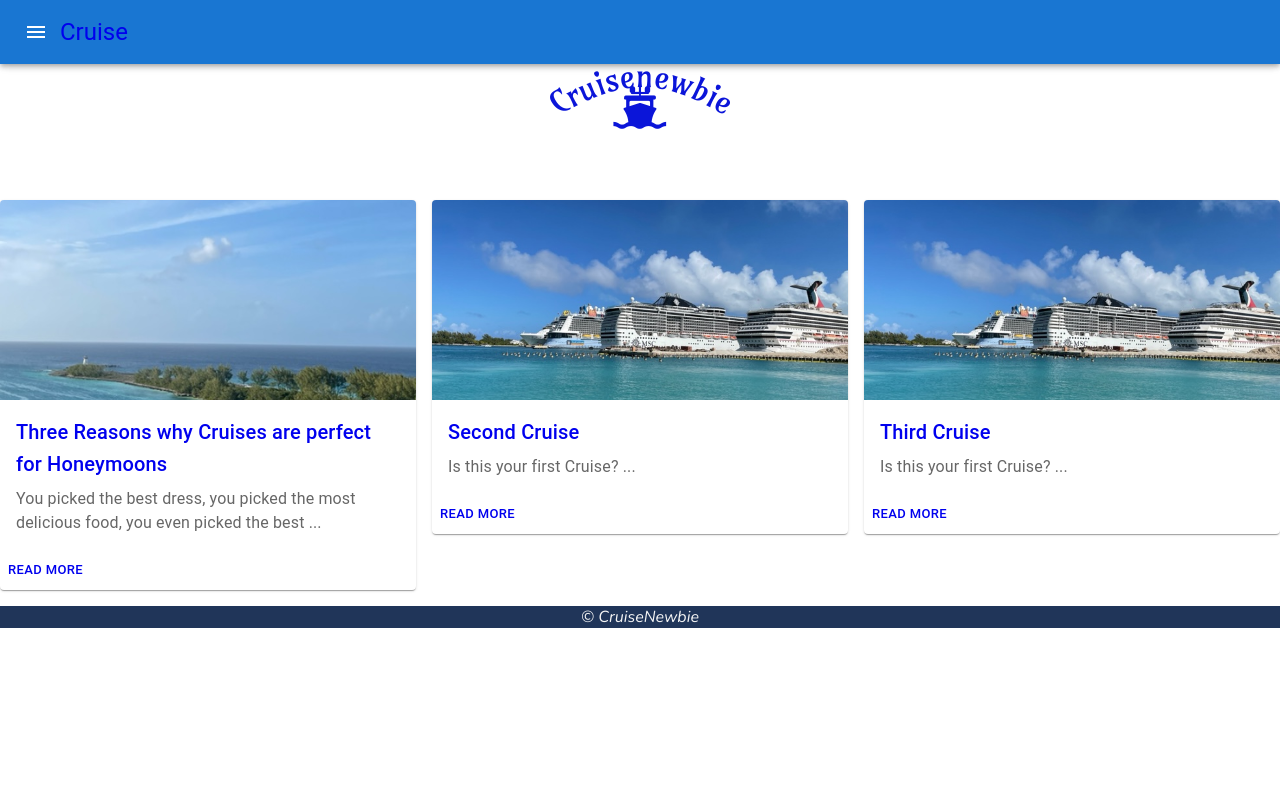
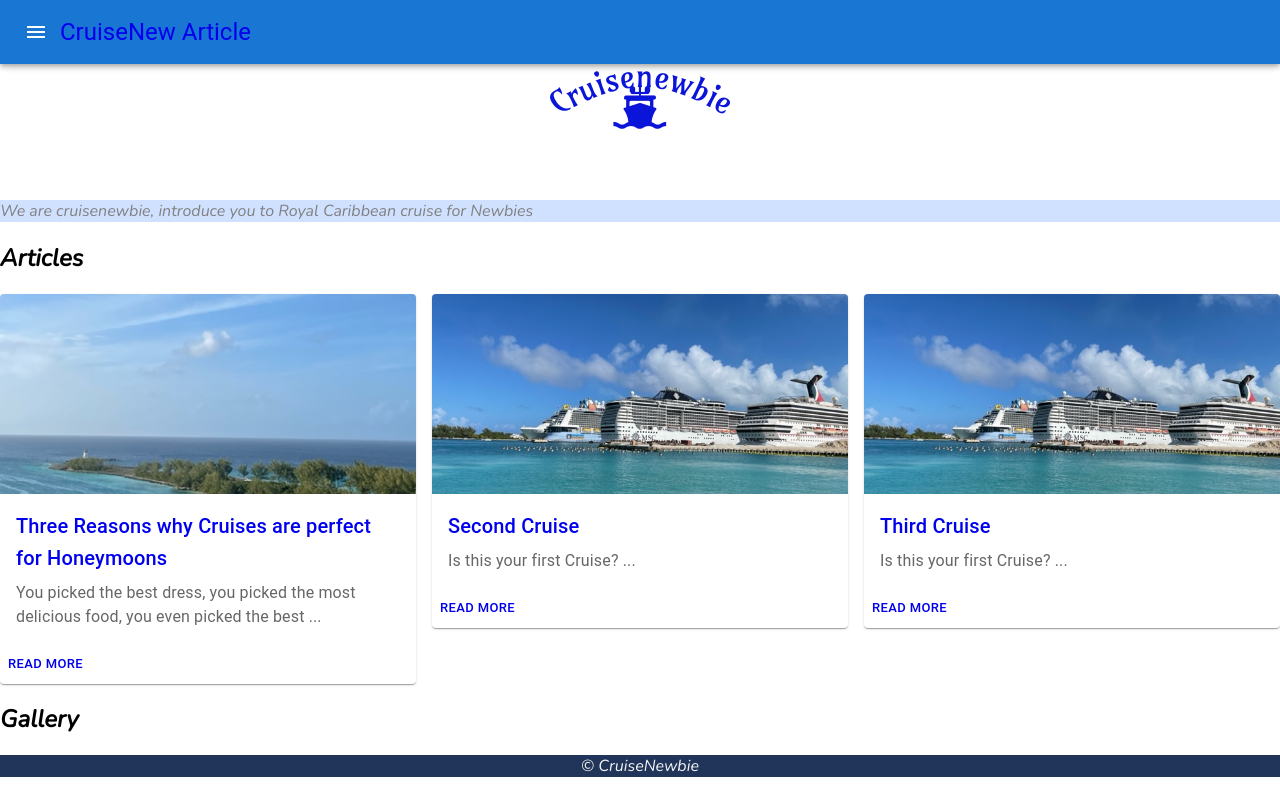
Before and after one commit to Oceanblue713/menu, a React (Create React App) app: page / in a window 1280 px wide. Built offline with nearby package versions, Linux system fonts and the light colour scheme.

Commit message:
Add New Article Page

```diff
--- a/src/App.css
+++ b/src/App.css
@@ -6,6 +6,12 @@
 
 a{
   text-decoration: none;
+}
+
+
+.main-intro{
+  color: gray;
+  background-color: #d0e1ff;
 }
 
 
--- a/src/App.js
+++ b/src/App.js
@@ -6,6 +6,7 @@ import ArticleContainer from "./components/Articles/ArticleContainer";
 import Footer from "./components/Footer";
 import Grid from "@mui/material/Grid";
 import { BrowserRouter as Router, Route, Routes } from "react-router-dom";
+import ArticleInput from "./components/NewArticle/ArticleInput";
 
 function App() {
   return (
@@ -16,6 +17,7 @@ function App() {
           <Routes>
             <Route path="/" exact element={<Main />} />
             <Route path="/article/:link" element={<Article />} />
+            <Route path="/newarticle" element={<ArticleInput />} />
           </Routes>
           <Footer />
         </Grid>
--- a/src/components/Main.js
+++ b/src/components/Main.js
@@ -2,11 +2,20 @@ import React from "react";
 import CardContainer from "./Cards/CardContainer";
 import logo from "./Images/Cruisenewbie.png";
 
-const Main = (props) => {
+const Main = () => {
   return (
     <div id="main">
       <img src={logo} id="logo" />
-      <CardContainer />
+      <div className="main-intro">
+        We are cruisenewbie, introduce you to Royal Caribbean cruise for Newbies
+      </div>
+      <div className="main-cards">
+        <h2>Articles</h2>
+        <CardContainer />
+      </div>
+      <div className="main-garary">
+        <h2>Gallery</h2>
+      </div>
     </div>
   );
 };
--- a/src/components/Nav.js
+++ b/src/components/Nav.js
@@ -18,6 +18,7 @@ const Nav = () => {
             </IconButton>
             <Typography variant="h5" color="inherit">
               <Link to="/">Cruise</Link>
+              <Link to="/newarticle">New Article</Link>
             </Typography>
           </Toolbar>
         </AppBar>
--- /dev/null
+++ b/src/components/NewArticle/ArticleInput.js
@@ -0,0 +1,16 @@
+import reactDom from "react-dom";
+import React from "react";
+
+export default function ArticleInput() {
+  return (
+    <>
+      <div>
+        <h1>InputPage</h1>
+        <form>
+          <label>Title</label>
+          <label>Article</label>
+        </form>
+      </div>
+    </>
+  );
+}
```
